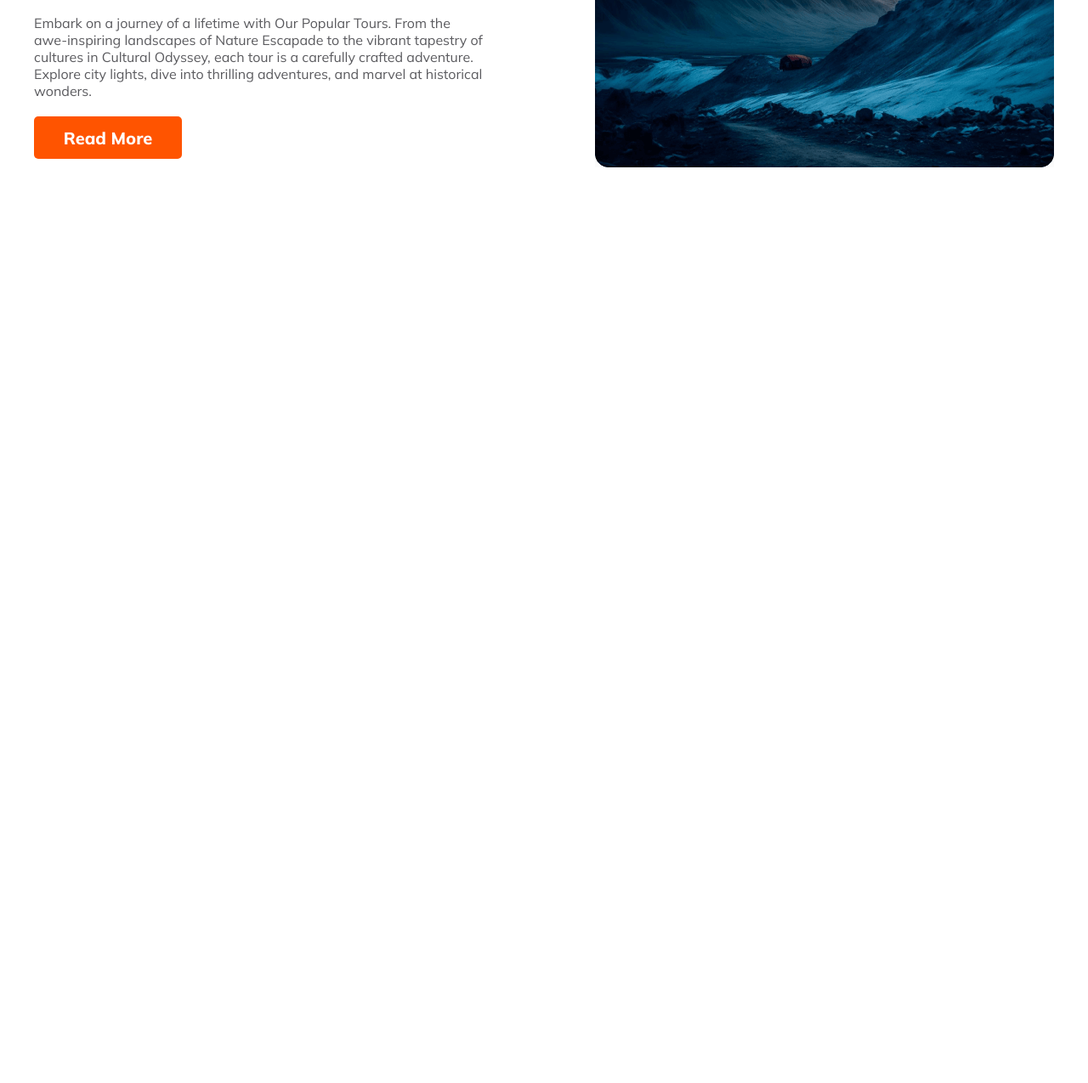
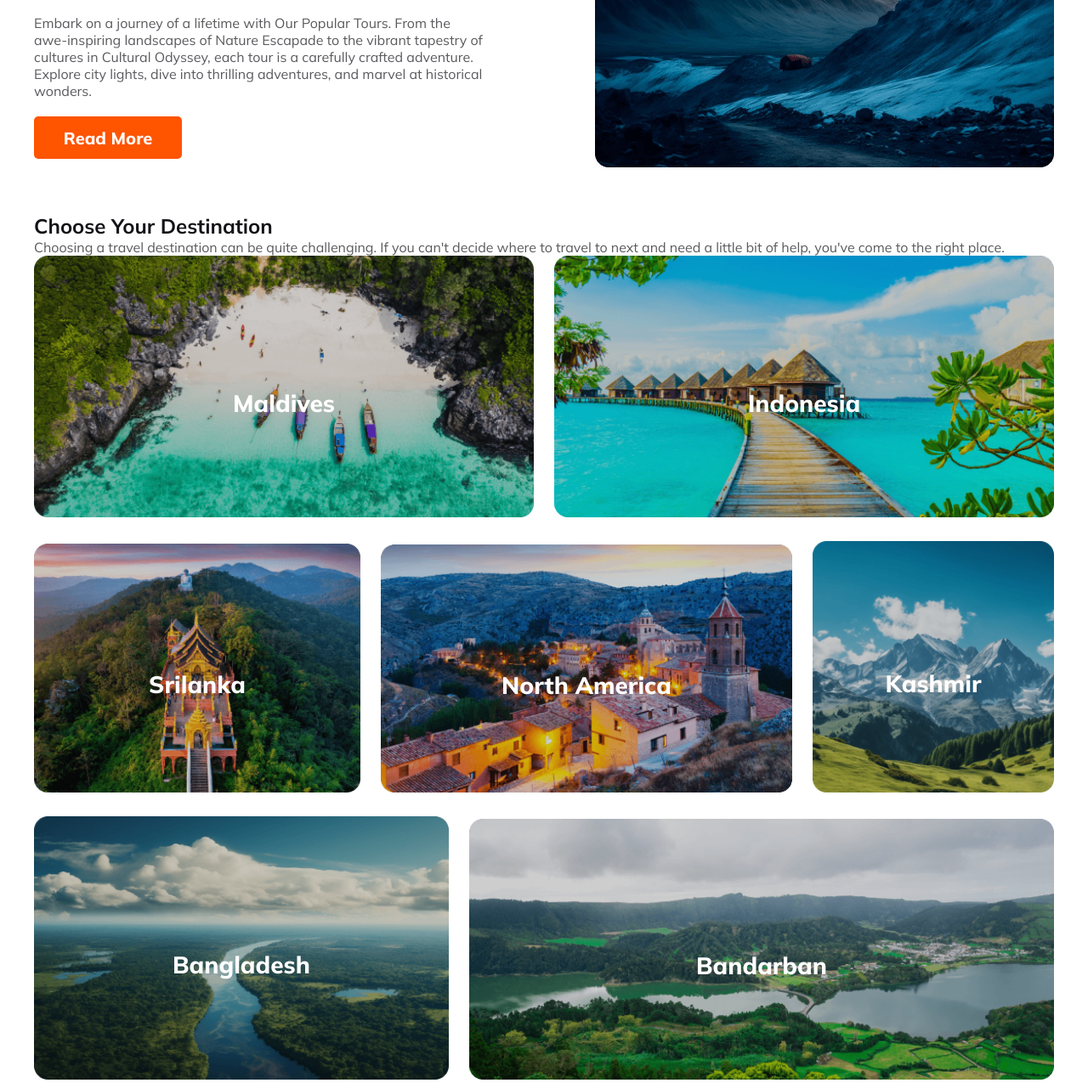
Before and after one commit to imtamjidhossen/timeless-travels, a plain HTML site: page index.html in a window 1280 px wide. Shown: the part 1031-2306 px from the top of the page at 85% size. Before the commit the page ends 1232 px from the top, so only its background shows below. Drawn offline with Linux system fonts and the light colour scheme.

Commit message:
destination section added

```diff
--- a/index.html
+++ b/index.html
@@ -66,6 +66,51 @@
             <img src="Images/Rectangle 4.png" alt="">
         </div>
     </section>
+    <section class="destination-section">
+        <div class="sec-heading">
+            <h2>Choose Your Destination</h2>
+            <p>Choosing a travel destination can be quite challenging. If you can't decide where to travel to next and need a little bit of help, you've come to the right place. </p>
+        </div>
+        <div class="sec-image-container">
+            <div class="first-row">
+                <div class="img-container">
+                    <img src="Images/Rectangle 8.png" alt="Maldives">
+                    <p>Maldives</p>
+            </div>
+            <div class="img-container">
+                    <img src="Images/Rectangle 5.png" alt="Indonesia">
+                    <p>Indonesia</p>
+            </div>
+            </div>
+         <div class="second-row">
+
+            <div class="img-container srilanka">
+                <img src="Images/Rectangle 6.png" alt="Srilanka">
+                <p>Srilanka</p>
+
+        </div>
+            <div class="img-container nort-america">
+                <img src="Images/Rectangle 7.png" alt="North America">
+                <p>North America</p>
+
+        </div>
+            <div class="img-container kashmir">
+                <img src="Images/Rectangle 9.png" alt="Kashmir">
+                <p>Kashmir</p>
+        </div>
+         </div>
+         <div class="third-row">
+            <div class="img-container bangladesh">
+                <img src="Images/Rectangle 11.png" alt="Bangladesh">
+                <p>Bangladesh</p>
+        </div>
+            <div class="img-container bandarban">
+                <img src="Images/Rectangle 10.png" alt="Bandarban">
+                <p>Bandarban</p>
+        </div>
+         </div>
+        </div>
+    </section>
 
     <script src="https://kit.fontawesome.com/fd90266359.js" crossorigin="anonymous"></script>
 </body>
--- a/style.css
+++ b/style.css
@@ -192,3 +192,78 @@ p.popular-p-2 {
     width: 174px;
 }
 /* Populer area end*/
+
+/* destination start */
+
+.sec-image-container{
+    display: grid;
+    gap: 24px;
+
+}
+ .first-row{
+    display: grid;
+    grid-template-columns: repeat(2,1fr);
+    gap: 24px;
+ }
+
+.second-row{
+    display: grid;
+    grid-template-columns: 12;
+    column-gap: 24px;
+}
+
+.srilanka{
+    grid-row: 3/12;
+}
+
+.nort-america{
+    grid-row:7/12;
+}
+
+.kashmir{
+    grid-row:2/12;
+}
+.third-row{
+    display: grid;
+    grid-template-columns: 12;
+    column-gap: 24px;
+}
+.bangladesh{
+grid-row: 4/12;
+}
+.bandarban{
+    grid-row: 8/12;
+}
+.img-container {
+    position: relative;
+
+}
+.img-container img{
+    width: 100%;
+    height: auto;
+
+
+}
+
+
+.img-container p{
+    position: absolute;
+    color: white;
+    z-index: 10;
+    top: 50%;
+    left: 50%;
+    transform: translateX(-50%) ;
+    -webkit-transform: translateX(-50%) ;
+    -moz-transform: translateX(-50%) ;
+    -ms-transform: translateX(-50%) ;
+    -o-transform: translateX(-50%) ;
+}
+
+.sec-image-container p{
+    text-align: center;
+    font-size: 28px;
+    font-weight: 800;
+}
+
+
+/* destination end*/
```
